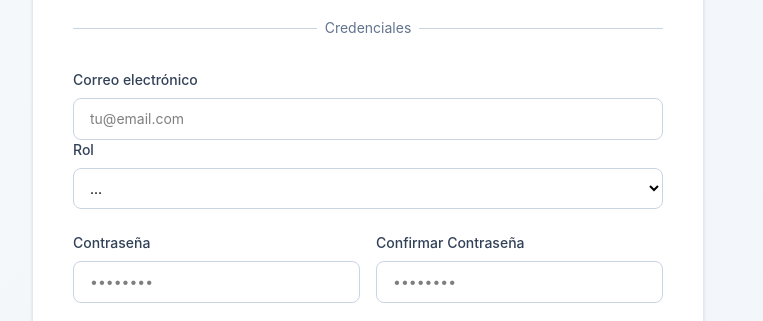
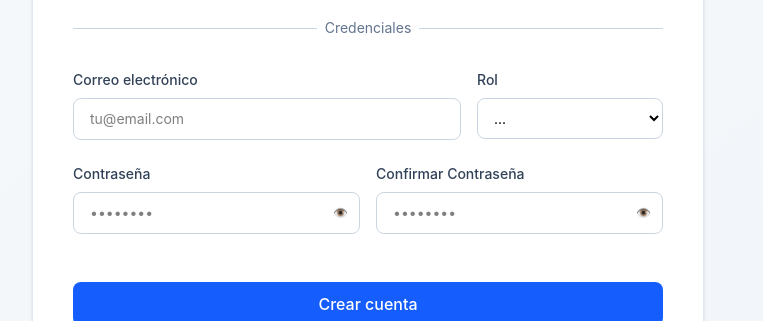
Before and after one commit to rafael1199v/housing-student-app, a React app in the folder frontend/: page /register in a window 1280 px wide. Shown: the part 631-952 px from the top of the page, without its empty margins (272-1035 px from the left). Built offline with nearby package versions, Linux system fonts and the light colour scheme; no server answers; the HTML template or start-up script is replaced by a standard one.

Commit message:
feature: auth improved with zod
ahora tanto login como register tienen validación con Zod, así asegurar que los campos introducidos son correctos. Para asociarlo a los forms de React, se tuvo que añadir el paquete Resolver

```diff
--- a/frontend/package.json
+++ b/frontend/package.json
@@ -13,6 +13,7 @@
     "prepare": "cd .. && husky ./frontend/.husky"
   },
   "dependencies": {
+    "@hookform/resolvers": "^5.2.2",
     "@tailwindcss/vite": "^4.2.1",
     "@tanstack/react-query": "^5.90.21",
     "axios": "^1.13.6",
--- a/frontend/src/features/auth/pages/login.tsx
+++ b/frontend/src/features/auth/pages/login.tsx
@@ -1,18 +1,32 @@
-import { useEffect } from "react";
+import { zodResolver } from "@hookform/resolvers/zod";
+import { useState } from "react";
 import { type SubmitHandler, useForm } from "react-hook-form";
 import { useNavigate } from "react-router";
 import { toast } from "sonner";
+import { z } from "zod";
 import viteLogo from "/vite.svg";
 import reactLogo from "../../../assets/react.svg";
 import { useSignIn } from "../store/authStore";
 
-interface IFormInput {
-	email: string;
-	password: string;
-}
+const loginSchema = z.object({
+	email: z
+		.string()
+		.trim()
+		.min(1, "El email es requerido")
+		.email("Por favor ingresa un email válido"),
+	password: z
+		.string()
+		.min(1, "La contraseña es requerida")
+		.min(8, "La contraseña debe tener al menos 8 caracteres"),
+});
+
+type IFormInput = z.infer<typeof loginSchema>;
 
 function Login() {
-	const { register, handleSubmit, reset, formState } = useForm<IFormInput>();
+	const [showPassword, setShowPassword] = useState(false);
+	const { register, handleSubmit, formState } = useForm<IFormInput>({
+		resolver: zodResolver(loginSchema),
+	});
 	const signIn = useSignIn();
 	const navigate = useNavigate();
 
@@ -25,12 +39,6 @@ function Login() {
 			toast.error("Credenciales invalidas");
 		}
 	};
-
-	useEffect(() => {
-		if (formState.isSubmitted) {
-			reset({ password: "" });
-		}
-	}, [formState, reset]);
 
 	return (
 		<div className="min-h-screen bg-linear-to-br from-slate-50 to-slate-100 flex items-center justify-center p-4">
@@ -96,14 +104,26 @@ function Login() {
 							<label className="block text-sm font-medium text-slate-700 mb-2">
 								Contraseña
 							</label>
-							<input
-								className="w-full px-4 py-2.5 text-sm border border-slate-300 rounded-lg focus:outline-none focus:ring-2 focus:ring-blue-500 focus:border-transparent transition"
-								type="password"
-								placeholder="••••••••"
-								{...register("password", {
-									required: "La contraseña es requerida",
-								})}
-							/>
+							<div className="relative">
+								<input
+									className="w-full px-4 py-2.5 pr-16 text-sm border border-slate-300 rounded-lg focus:outline-none focus:ring-2 focus:ring-blue-500 focus:border-transparent transition"
+									type={showPassword ? "text" : "password"}
+									placeholder="••••••••"
+									{...register("password")}
+								/>
+								<button
+									type="button"
+									onClick={() =>
+										setShowPassword((currentValue) => !currentValue)
+									}
+									className="absolute right-3 top-1/2 -translate-y-1/2 text-xs text-slate-600 hover:text-slate-800"
+									aria-label={
+										showPassword ? "Ocultar contraseña" : "Mostrar contraseña"
+									}
+								>
+									{showPassword ? "🙈" : "👁️"}
+								</button>
+							</div>
 							{formState.errors.password && (
 								<p className="text-red-500 text-xs mt-1">
 									{formState.errors.password.message}
--- a/frontend/src/features/auth/pages/register.tsx
+++ b/frontend/src/features/auth/pages/register.tsx
@@ -1,37 +1,107 @@
+import { zodResolver } from "@hookform/resolvers/zod";
 import { useMutation } from "@tanstack/react-query";
-import { useEffect, useState } from "react";
+import { useState } from "react";
 import { type SubmitHandler, useForm } from "react-hook-form";
 import { useNavigate } from "react-router";
 import { toast } from "sonner";
+import { z } from "zod";
 import viteLogo from "/vite.svg";
 import reactLogo from "../../../assets/react.svg";
 import authService from "../../../services/authService";
 import { LATIN_AMERICAN_COUNTRIES } from "../components/NationalitySelector";
 import type { RegisterDto } from "../types/registerDto";
 
-interface IFormInput {
-	email: string;
-	password: string;
-	confirmPassword: string;
-	role: string;
-	firstName: string;
-	lastName: string;
-	phoneNumber: string;
-	phoneExtension: string;
-	nationality: string;
-	age: number;
-	gender: string;
-	imageUrl: string;
-	birthDate: string;
+const registerSchema = z
+	.object({
+		email: z
+			.string()
+			.trim()
+			.min(1, "El email es requerido")
+			.email("Por favor ingresa un email válido"),
+		password: z
+			.string()
+			.min(1, "La contraseña es requerida")
+			.min(8, "La contraseña debe tener al menos 8 caracteres")
+			.regex(/^(?=.*[A-Za-z])(?=.*\d)(?=.*[^A-Za-z\d]).+$/, {
+				message:
+					"La contraseña debe contener letras, números y un carácter especial",
+			}),
+		confirmPassword: z.string().min(1, "Debe confirmar la contraseña"),
+		role: z.string().min(1, "El rol es requerido"),
+		firstName: z.string().trim().min(1, "El nombre es requerido"),
+		lastName: z.string().trim().min(1, "El apellido es requerido"),
+		phoneNumber: z
+			.string()
+			.trim()
+			.min(1, "El teléfono es requerido")
+			.regex(/^\d+$/, "El teléfono solo debe contener números")
+			.min(7, "El teléfono debe tener al menos 7 dígitos"),
+		phoneExtension: z.string().min(1, "La extensión es requerida"),
+		nationality: z.string().min(1, "La nacionalidad es requerida"),
+		age: z.coerce
+			.number({ message: "La edad es requerida" })
+			.int("La edad debe ser un número entero")
+			.min(1, "La edad debe ser mayor que 0"),
+		gender: z.string().min(1, "El género es requerido"),
+		imageUrl: z.union([
+			z.literal(""),
+			z.string().url("La foto de perfil debe ser una URL válida"),
+		]),
+		birthDate: z.string().min(1, "La fecha de nacimiento es requerida"),
+	})
+	.superRefine((data, context) => {
+		if (data.password !== data.confirmPassword) {
+			context.addIssue({
+				code: z.ZodIssueCode.custom,
+				message: "Las contraseñas no coinciden",
+				path: ["confirmPassword"],
+			});
 		}
 
+		const birthDate = new Date(data.birthDate);
+		if (Number.isNaN(birthDate.getTime())) {
+			return;
+		}
+
+		const today = new Date();
+		let calculatedAge = today.getFullYear() - birthDate.getFullYear();
+		const hasNotHadBirthdayThisYear =
+			today.getMonth() < birthDate.getMonth() ||
+			(today.getMonth() === birthDate.getMonth() &&
+				today.getDate() < birthDate.getDate());
+
+		if (hasNotHadBirthdayThisYear) {
+			calculatedAge -= 1;
+		}
+
+		if (calculatedAge !== data.age) {
+			context.addIssue({
+				code: z.ZodIssueCode.custom,
+				message: "La edad no coincide con la fecha de nacimiento",
+				path: ["age"],
+			});
+		}
+	});
+
+type RegisterFormInput = z.input<typeof registerSchema>;
+type RegisterFormOutput = z.output<typeof registerSchema>;
+
 function Register() {
-	const { register, handleSubmit, reset, formState, watch } =
-		useForm<IFormInput>();
-	const [phoneExtension, setPhoneExtension] = useState("");
-	const [role, setRole] = useState("");
-	const [nationality, setNationality] = useState("");
-	const password = watch("password");
+	const [showPassword, setShowPassword] = useState(false);
+	const [showConfirmPassword, setShowConfirmPassword] = useState(false);
+	const { register, handleSubmit, formState } = useForm<
+		RegisterFormInput,
+		unknown,
+		RegisterFormOutput
+	>({
+		resolver: zodResolver(registerSchema),
+		defaultValues: {
+			phoneExtension: "",
+			nationality: "",
+			role: "",
+			imageUrl: "",
+		},
+	});
 	const nav = useNavigate();
 
 	const { mutate, isPending } = useMutation({
@@ -45,15 +115,15 @@ function Register() {
 		},
 	});
 
-	const onSubmit: SubmitHandler<IFormInput> = (data) => {
+	const onSubmit: SubmitHandler<RegisterFormOutput> = (data) => {
 		const newRegister: RegisterDto = {
 			email: data.email,
 			password: data.password,
-			role: role,
+			role: data.role,
 			firstName: data.firstName,
 			lastName: data.lastName,
-			phoneNumber: `${phoneExtension}${data.phoneNumber}`,
-			nationality: nationality,
+			phoneNumber: `${data.phoneExtension}${data.phoneNumber}`,
+			nationality: data.nationality,
 			age: data.age,
 			gender: data.gender,
 			imageUrl: data.imageUrl,
@@ -62,12 +132,6 @@ function Register() {
 
 		mutate(newRegister);
 	};
-
-	useEffect(() => {
-		if (formState.isSubmitted) {
-			reset({ password: "", confirmPassword: "" });
-		}
-	}, [formState, reset]);
 
 	return (
 		<div className="min-h-screen bg-linear-to-br from-slate-50 to-slate-100 py-12 px-4 sm:px-6 lg:px-8">
@@ -121,9 +185,7 @@ function Register() {
 								<input
 									className="w-full px-4 py-2.5 text-sm border border-slate-300 rounded-lg focus:outline-none focus:ring-2 focus:ring-blue-500 focus:border-transparent transition"
 									placeholder="Juan"
-									{...register("firstName", {
-										required: "El nombre es requerido",
-									})}
+									{...register("firstName")}
 								/>
 								{formState.errors.firstName && (
 									<p className="text-red-500 text-xs mt-1">
@@ -138,9 +200,7 @@ function Register() {
 								<input
 									className="w-full px-4 py-2.5 text-sm border border-slate-300 rounded-lg focus:outline-none focus:ring-2 focus:ring-blue-500 focus:border-transparent transition"
 									placeholder="Pérez"
-									{...register("lastName", {
-										required: "El apellido es requerido",
-									})}
+									{...register("lastName")}
 								/>
 								{formState.errors.lastName && (
 									<p className="text-red-500 text-xs mt-1">
@@ -158,9 +218,7 @@ function Register() {
 								</label>
 								<select
 									className="w-full px-4 py-2.5 text-sm border border-slate-300 rounded-lg focus:outline-none focus:ring-2 focus:ring-blue-500 focus:border-transparent transition"
-									{...register("gender", {
-										required: "El género es requerido",
-									})}
+									{...register("gender")}
 								>
 									<option value="">Seleccionar</option>
 									<option value="Masculino">Masculino</option>
@@ -180,9 +238,7 @@ function Register() {
 								<input
 									type="date"
 									className="w-full px-4 py-2.5 text-sm border border-slate-300 rounded-lg focus:outline-none focus:ring-2 focus:ring-blue-500 focus:border-transparent transition"
-									{...register("birthDate", {
-										required: "La fecha de nacimiento es requerida",
-									})}
+									{...register("birthDate")}
 								/>
 								{formState.errors.birthDate && (
 									<p className="text-red-500 text-xs mt-1">
@@ -198,7 +254,7 @@ function Register() {
 									type="number"
 									className="w-full px-4 py-2.5 text-sm border border-slate-300 rounded-lg focus:outline-none focus:ring-2 focus:ring-blue-500 focus:border-transparent transition"
 									placeholder="18"
-									{...register("age", { required: "La edad es requerida" })}
+									{...register("age")}
 								/>
 								{formState.errors.age && (
 									<p className="text-red-500 text-xs mt-1">
@@ -215,8 +271,7 @@ function Register() {
 									Nacionalidad
 								</label>
 								<select
-									value={nationality}
-									onChange={(e) => setNationality(e.target.value)}
+									{...register("nationality")}
 									className="w-full px-4 py-2.5 text-sm border border-slate-300 rounded-lg focus:outline-none focus:ring-2 focus:ring-blue-500 focus:border-transparent transition"
 								>
 									<option value="">Selecciona tu país</option>
@@ -226,9 +281,9 @@ function Register() {
 										</option>
 									))}
 								</select>
-								{!nationality && formState.isSubmitted && (
+								{formState.errors.nationality && (
 									<p className="text-red-500 text-xs mt-1">
-										La nacionalidad es requerida
+										{formState.errors.nationality.message}
 									</p>
 								)}
 							</div>
@@ -238,8 +293,7 @@ function Register() {
 								</label>
 								<div className="flex gap-2">
 									<select
-										value={phoneExtension}
-										onChange={(e) => setPhoneExtension(e.target.value)}
+										{...register("phoneExtension")}
 										className="w-24 px-3 py-2.5 text-sm border border-slate-300 rounded-lg focus:outline-none focus:ring-2 focus:ring-blue-500 focus:border-transparent transition shrink-0"
 									>
 										<option value="">Ext</option>
@@ -253,11 +307,14 @@ function Register() {
 										className="flex-1 px-4 py-2.5 text-sm border border-slate-300 rounded-lg focus:outline-none focus:ring-2 focus:ring-blue-500 focus:border-transparent transition"
 										type="tel"
 										placeholder="1234567"
-										{...register("phoneNumber", {
-											required: "El teléfono es requerido",
-										})}
+										{...register("phoneNumber")}
 									/>
 								</div>
+								{formState.errors.phoneExtension && (
+									<p className="text-red-500 text-xs mt-1">
+										{formState.errors.phoneExtension.message}
+									</p>
+								)}
 								{formState.errors.phoneNumber && (
 									<p className="text-red-500 text-xs mt-1">
 										{formState.errors.phoneNumber.message}
@@ -277,6 +334,11 @@ function Register() {
 								placeholder="https://ejemplo.com/foto.jpg"
 								{...register("imageUrl")}
 							/>
+							{formState.errors.imageUrl && (
+								<p className="text-red-500 text-xs mt-1">
+									{formState.errors.imageUrl.message}
+								</p>
+							)}
 						</div>
 
 						{/* Divider */}
@@ -291,8 +353,9 @@ function Register() {
 							</div>
 						</div>
 
-						{/* Email */}
-						<div className="sm:grid-cols-2 gap-4">
+						{/* Email & Role */}
+						<div className="grid grid-cols-1 sm:grid-cols-3 gap-4">
+							<div className="sm:col-span-2">
 								<label className="block text-sm font-medium text-slate-700 mb-2">
 									Correo electrónico
 								</label>
@@ -300,36 +363,32 @@ function Register() {
 									className="w-full px-4 py-2.5 text-sm border border-slate-300 rounded-lg focus:outline-none focus:ring-2 focus:ring-blue-500 focus:border-transparent transition"
 									type="email"
 									placeholder="tu@email.com"
-								{...register("email", {
-									required: "El email es requerido",
-									pattern: {
-										value: /^[^\s@]+@[^\s@]+\.[^\s@]+$/,
-										message: "Por favor ingresa un email válido",
-									},
-								})}
+									{...register("email")}
 								/>
 								{formState.errors.email && (
 									<p className="text-red-500 text-xs mt-1">
 										{formState.errors.email.message}
 									</p>
 								)}
+							</div>
+							<div className="sm:col-span-1">
 								<label className="block text-sm font-medium text-slate-700 mb-2">
 									Rol
 								</label>
 								<select
-								value={role}
-								onChange={(e) => setRole(e.target.value)}
+									{...register("role")}
 									className="w-full px-3 py-2.5 text-sm border border-slate-300 rounded-lg focus:outline-none focus:ring-2 focus:ring-blue-500 focus:border-transparent transition shrink-0"
 								>
 									<option value="">...</option>
 									<option value="student">Estudiante</option>
 									<option value="householder">Arrendador</option>
 								</select>
-							{formState.errors.email && (
+								{formState.errors.role && (
 									<p className="text-red-500 text-xs mt-1">
-									{formState.errors.email.message}
+										{formState.errors.role.message}
 									</p>
 								)}
+							</div>
 						</div>
 
 						{/* Passwords */}
@@ -338,18 +397,26 @@ function Register() {
 								<label className="block text-sm font-medium text-slate-700 mb-2">
 									Contraseña
 								</label>
+								<div className="relative">
 									<input
-									className="w-full px-4 py-2.5 text-sm border border-slate-300 rounded-lg focus:outline-none focus:ring-2 focus:ring-blue-500 focus:border-transparent transition"
-									type="password"
+										className="w-full px-4 py-2.5 pr-16 text-sm border border-slate-300 rounded-lg focus:outline-none focus:ring-2 focus:ring-blue-500 focus:border-transparent transition"
+										type={showPassword ? "text" : "password"}
 										placeholder="••••••••"
-									{...register("password", {
-										required: "La contraseña es requerida",
-										minLength: {
-											value: 8,
-											message: "La contraseña debe tener al menos 8 caracteres",
-										},
-									})}
+										{...register("password")}
 									/>
+									<button
+										type="button"
+										onClick={() =>
+											setShowPassword((currentValue) => !currentValue)
+										}
+										className="absolute right-3 top-1/2 -translate-y-1/2 text-xs text-slate-600 hover:text-slate-800"
+										aria-label={
+											showPassword ? "Ocultar contraseña" : "Mostrar contraseña"
+										}
+									>
+										{showPassword ? "🙈" : "👁️"}
+									</button>
+								</div>
 								{formState.errors.password && (
 									<p className="text-red-500 text-xs mt-1">
 										{formState.errors.password.message}
@@ -360,16 +427,28 @@ function Register() {
 								<label className="block text-sm font-medium text-slate-700 mb-2">
 									Confirmar Contraseña
 								</label>
+								<div className="relative">
 									<input
-									className="w-full px-4 py-2.5 text-sm border border-slate-300 rounded-lg focus:outline-none focus:ring-2 focus:ring-blue-500 focus:border-transparent transition"
-									type="password"
+										className="w-full px-4 py-2.5 pr-16 text-sm border border-slate-300 rounded-lg focus:outline-none focus:ring-2 focus:ring-blue-500 focus:border-transparent transition"
+										type={showConfirmPassword ? "text" : "password"}
 										placeholder="••••••••"
-									{...register("confirmPassword", {
-										required: "Debe confirmar la contraseña",
-										validate: (value) =>
-											value === password || "Las contraseñas no coinciden",
-									})}
+										{...register("confirmPassword")}
 									/>
+									<button
+										type="button"
+										onClick={() =>
+											setShowConfirmPassword((currentValue) => !currentValue)
+										}
+										className="absolute right-3 top-1/2 -translate-y-1/2 text-xs text-slate-600 hover:text-slate-800"
+										aria-label={
+											showConfirmPassword
+												? "Ocultar contraseña"
+												: "Mostrar contraseña"
+										}
+									>
+										{showConfirmPassword ? "🙈" : "👁️"}
+									</button>
+								</div>
 								{formState.errors.confirmPassword && (
 									<p className="text-red-500 text-xs mt-1">
 										{formState.errors.confirmPassword.message}
@@ -382,7 +461,7 @@ function Register() {
 						<button
 							className="w-full bg-blue-600 hover:bg-blue-700 text-white font-medium py-2.5 px-4 rounded-lg transition duration-200 mt-6"
 							type="submit"
-							disabled={formState.isSubmitting}
+							disabled={formState.isSubmitting || isPending}
 						>
 							{isPending ? "Creando cuenta..." : "Crear cuenta"}
 						</button>
```
Also changed, not shown: frontend/src/features/auth/pages/home.tsx (deleted, +0 -25 lines), 1 other file (tests, documents, lock files or other folders). Lines whose indentation alone changed are shown as unchanged.
